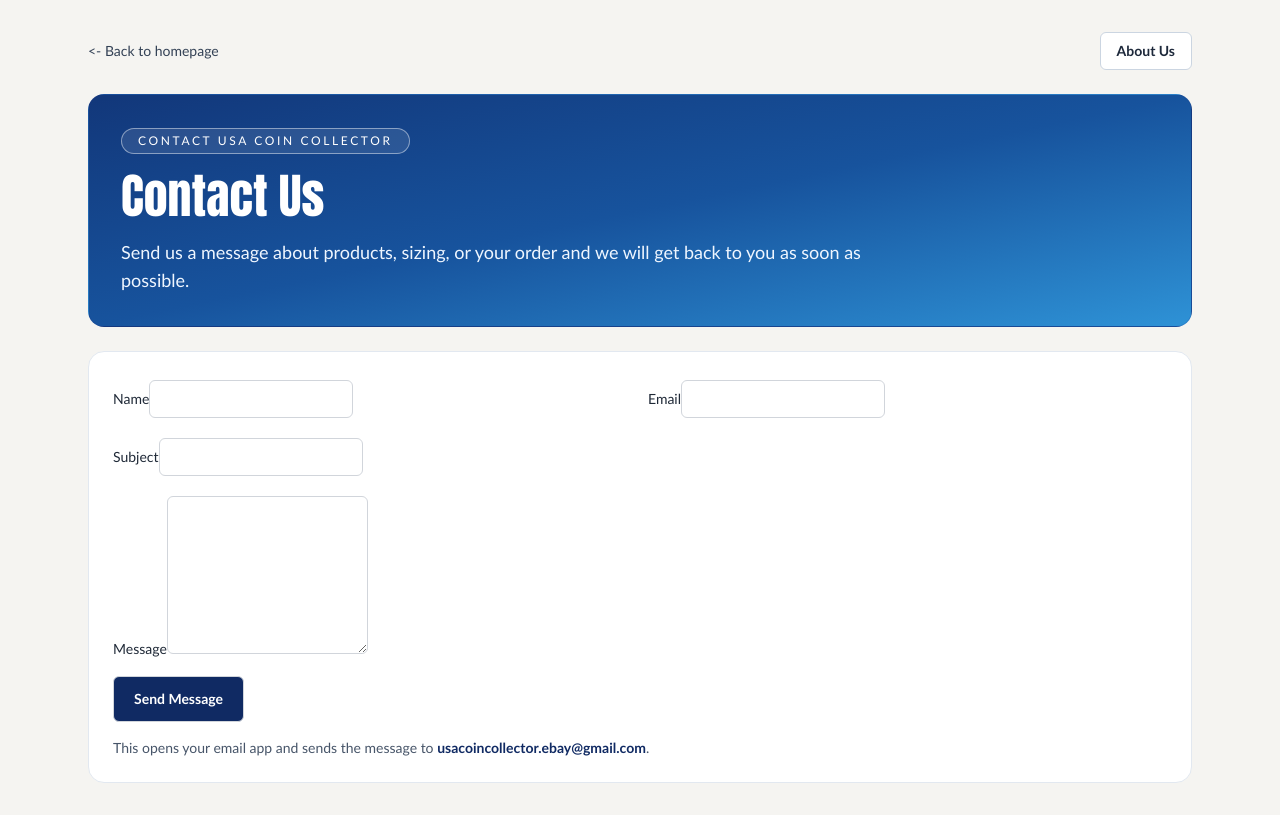
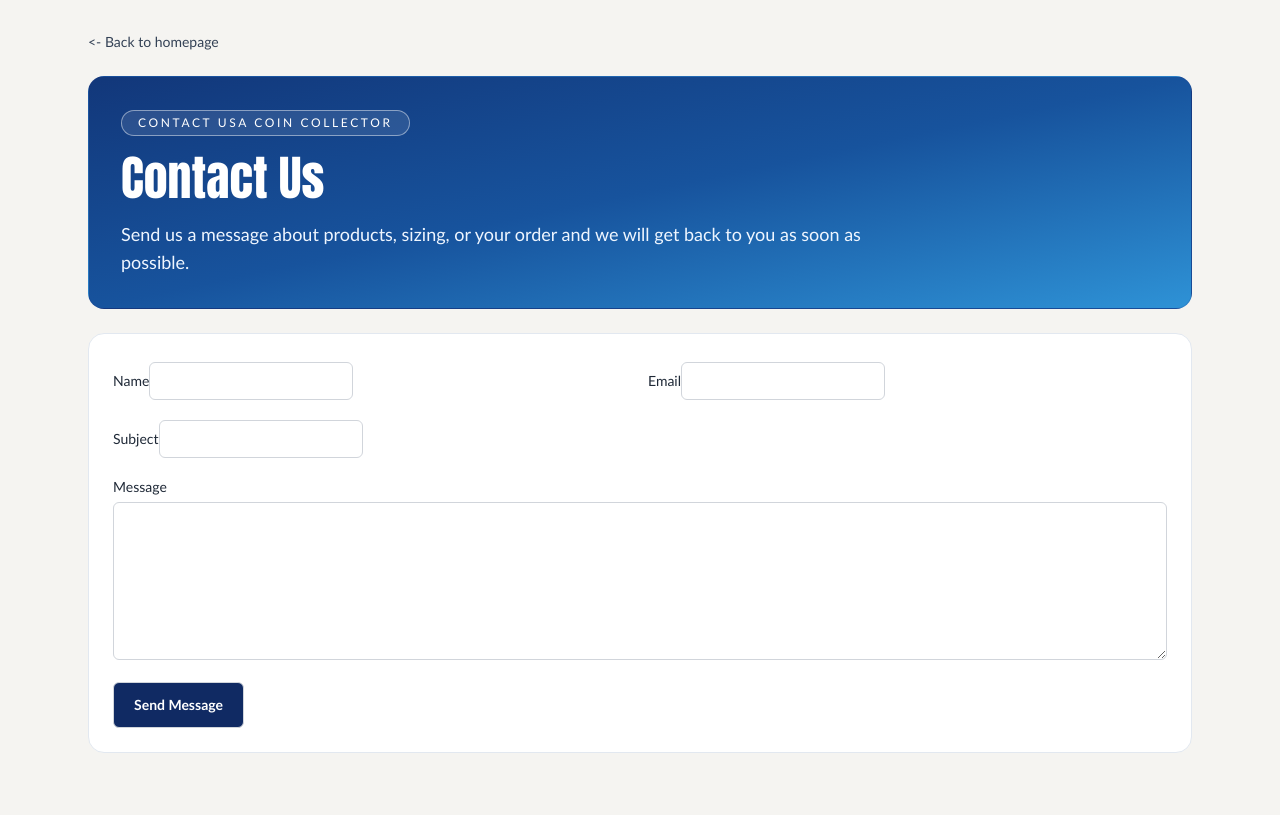
Before and after one commit to usacoincollector/coin, a Next.js app: page /contact-us in a window 1280 px wide. Built offline with nearby package versions, Linux system fonts and the light colour scheme.

Commit message:
Refine homepage/info pages and restore dashboard estimated total

```diff
--- a/app/about-us/page.tsx
+++ b/app/about-us/page.tsx
@@ -24,9 +24,6 @@
       <div className="flex items-center justify-between gap-3">
         <Link className="text-sm text-slate-700 hover:text-slate-900" href="/">
           {'<- Back to homepage'}
-        </Link>
-        <Link className="rounded-md border border-slate-300 bg-white px-4 py-2 text-sm font-semibold text-slate-800 hover:bg-slate-50" href="/contact-us">
-          Contact Us
         </Link>
       </div>
 
@@ -94,7 +91,6 @@
       </div>
 
       <article className="rounded-2xl border border-[#f0e2b3] bg-[#fff9e5] p-6">
-        <p className="text-xs font-semibold tracking-[0.2em] text-[#8a6b00]">COIN SHIELD PROMISE</p>
         <h2 className="mt-2 text-5xl text-[#102a63] [font-family:'Impact','Haettenschweiler','Arial_Narrow_Bold',sans-serif]">
           Top US Brand for Coin Flips &amp; Storage
         </h2>
--- a/app/contact-us/page.tsx
+++ b/app/contact-us/page.tsx
@@ -6,9 +6,6 @@
       <div className="flex items-center justify-between gap-3">
         <Link className="text-sm text-slate-700 hover:text-slate-900" href="/">
           {'<- Back to homepage'}
-        </Link>
-        <Link className="rounded-md border border-slate-300 bg-white px-4 py-2 text-sm font-semibold text-slate-800 hover:bg-slate-50" href="/about-us">
-          About Us
         </Link>
       </div>
 
@@ -48,20 +45,12 @@
 
         <div className="space-y-1">
           <label htmlFor="message">Message</label>
-          <textarea id="message" name="Message" required rows={7} />
+          <textarea className="w-full" id="message" name="Message" required rows={7} />
         </div>
 
         <button className="bg-[#102a63] px-5 py-3 text-sm font-semibold text-white hover:bg-[#1a3d86]" type="submit">
           Send Message
         </button>
-
-        <p className="text-sm text-slate-600">
-          This opens your email app and sends the message to{' '}
-          <a className="font-semibold text-[#102a63] hover:underline" href="mailto:usacoincollector.ebay@gmail.com">
-            usacoincollector.ebay@gmail.com
-          </a>
-          .
-        </p>
       </form>
     </section>
   );
--- a/app/dashboard/page.tsx
+++ b/app/dashboard/page.tsx
@@ -26,6 +26,7 @@
 
   const totalCoins = coins.length;
   const totalPurchaseValue = coins.reduce((sum, coin) => sum + Number(coin.purchase_price || 0), 0);
+  const totalEstimatedValue = coins.reduce((sum, coin) => sum + Number(coin.estimated_value || 0), 0);
 
   return (
     <section className="space-y-6">
@@ -45,7 +46,7 @@
         </div>
       </header>
 
-      <div className="grid gap-4 md:grid-cols-2">
+      <div className="grid gap-4 md:grid-cols-3">
         <article className="rounded-lg border border-line bg-surface p-4">
           <p className="text-sm text-gray-600">Total Coins</p>
           <p className="text-2xl font-semibold">{totalCoins}</p>
@@ -53,6 +54,10 @@
         <article className="rounded-lg border border-line bg-surface p-4">
           <p className="text-sm text-gray-600">Total Purchase Value</p>
           <p className="text-2xl font-semibold">{formatCurrency(totalPurchaseValue)}</p>
+        </article>
+        <article className="rounded-lg border border-line bg-surface p-4">
+          <p className="text-sm text-gray-600">Total Estimated Value</p>
+          <p className="text-2xl font-semibold">{formatCurrency(totalEstimatedValue)}</p>
         </article>
       </div>
 
--- a/app/page.tsx
+++ b/app/page.tsx
@@ -38,7 +38,7 @@
           </p>
           <div className="flex flex-wrap gap-3 pt-2">
             <a
-              className="rounded-md bg-red-600 px-5 py-3 text-sm font-semibold text-white transition hover:bg-red-500"
+              className="rounded-md border border-white/50 bg-white/10 px-5 py-3 text-sm font-semibold text-white transition hover:bg-white/20"
               href="https://www.ebay.com/str/usacoincollector"
               rel="noreferrer"
               target="_blank"
@@ -116,9 +116,6 @@
               Coin Shield Essentials
             </h2>
           </div>
-          <Link className="rounded-md bg-[#0f1f57] px-4 py-2 text-sm font-semibold text-white" href="/digitalvault">
-            Sign In to Digital Vault
-          </Link>
         </div>
         <div className="mt-6 grid gap-4 md:grid-cols-2">
           {categories.map((category) => (
```
